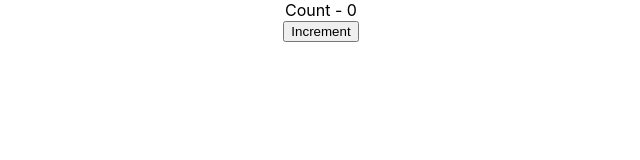
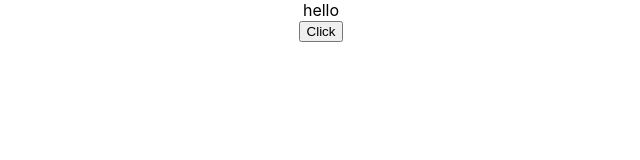
Before and after one commit to jsThanuja/React-JS, a React (Create React App) app in the folder project-react/: page / in a window 1280 px wide. Shown: the top 160 px of the page, without its empty margins (319-959 px from the left). Built offline with nearby package versions, Linux system fonts and the light colour scheme.

Commit message:
EventBind

```diff
--- a/project-react/src/App.js
+++ b/project-react/src/App.js
@@ -6,13 +6,20 @@
 import Hello from  './components/Hello'
 import Message from './components/Message.js'
 import Counter from './components/Counter.js';
+import FuctionClick from './components/FuctionClick.js';
+import ClassClick from './components/ClassClick.js';
+import EventBind from './components/EventBind.js';
 
 class App extends Component {
   render() {
     return (
       <div className="App">
+         <EventBind/>
+      {/* <FuctionClick/>
+       <ClassClick />
+
          <Counter/>
-      {/*  <Message/>
+        <Message/>
       <Greet name="thanu" heroName = "Thanuja">
       <p> This is My Name </p>
       </Greet>
--- /dev/null
+++ b/project-react/src/components/ClassClick.js
@@ -0,0 +1,17 @@
+import React, { Component } from 'react'
+
+class ClassClick extends Component {
+clickHandler (){
+    console.log('clicked the button')
+}
+
+  render() {
+    return (
+      <div>
+        <button onClick={this.clickHandler}> Click ME</button>
+      </div>
+    )
+  }
+}
+
+export default ClassClick
--- /dev/null
+++ b/project-react/src/components/EventBind.js
@@ -0,0 +1,27 @@
+import React, { Component } from 'react'
+import Message from './Message'
+ class EventBind extends Component {
+ constructor(props) {
+   super(props)
+
+   this.state = {
+     Message : 'hello'
+   }
+ }
+clickHandler(){
+    this.setState({
+        Message:'goodbye!'
+    })
+    console.log(this)
+}
+  render() {
+    return (
+      <div>
+        <div> {this.state.Message}</div>
+        <button onClick={this.clickHandler.bind(this)}> Click</button>
+      </div>
+    )
+  }
+}
+
+export default EventBind
--- /dev/null
+++ b/project-react/src/components/FuctionClick.js
@@ -0,0 +1,15 @@
+import React from 'react'
+
+function FuctionClick() {
+    function clickHandler() {
+     console.log('button clicked')
+    }
+  return (
+    <div>
+        <button onClick={clickHandler}> Click </button>
+
+    </div>
+  )
+}
+
+export default FuctionClick
```
